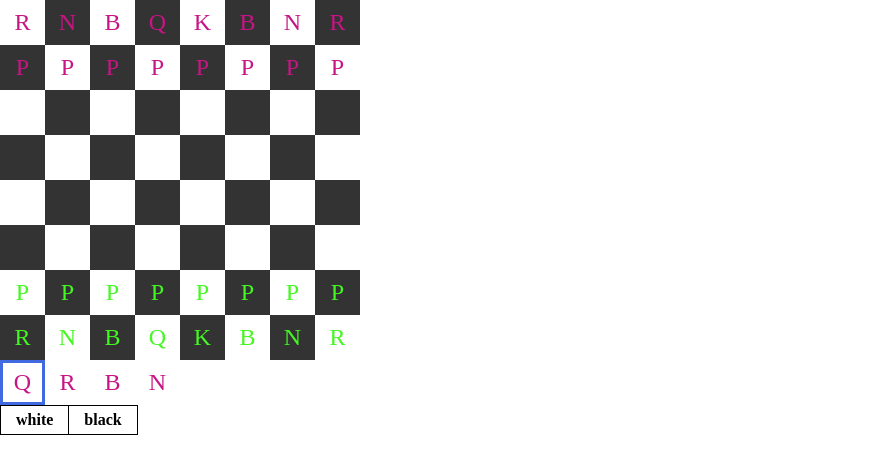
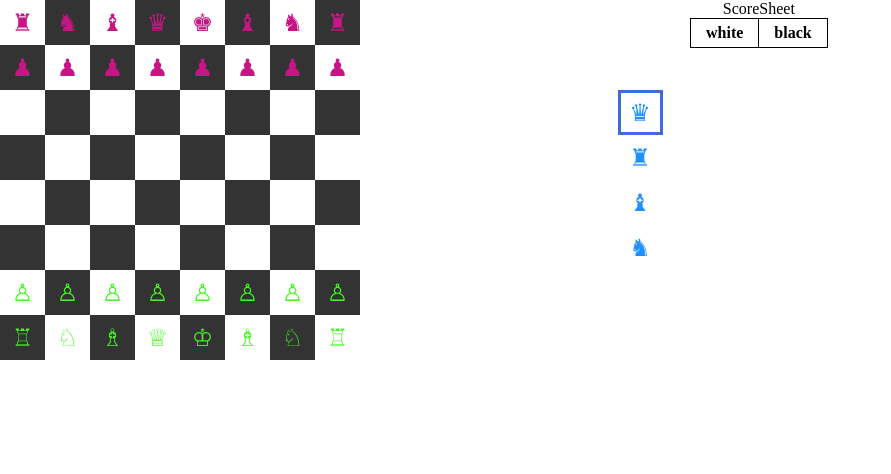
Before and after one commit to CitronBrick/chess-react, a website with bundled scripts: page index.html in a window 1280 px wide. Shown: the whole page, without its empty margins (0-891 px from the left). Built offline with nearby package versions, Linux system fonts and the light colour scheme.

Commit message:
added icon symbols for chess pieces (unicode)

```diff
--- a/legal-v2.js
+++ b/legal-v2.js
@@ -175,11 +175,16 @@ function applyMoveToContext(movingPiece, destination, context) {
 				if(enemyHasNoMoveLeft) {   // checkmate for enemy
 					window.alert('checkmate for ' + enemy);
 					updatedContext.scoreSheet = suffixScoreSheetEntry(updatedContext.scoreSheet,'+');
+					updatedContext.result = {code: movingPiece.color == 'W'? '1-0':'0-1', message: movingPiece.color + ' has won by checkmate'};
 
 				}
+			} else if(enemyHasNoMoveLeft) {
+				window.alert('game drawn by stalemate');
+				updatedContext.result = {code: '0.5-0.5',message:'game drawn by stalemate'};
 			}
 			if(hasInsufficientMaterial(updatedContext)) {
 				window.alert('game drawn due to insufficient material');
+				updatedContext.result = {code:'0.5-0.5',message:'game drawn due to insufficient material'};
 			}
 
 
@@ -516,7 +521,6 @@ function getKingRange(king, context) {
 	res.push({file: f - 1,rank: r - 1});
 	res.push({file: f - 1, rank:r });
 	res.push({file: f - 1, rank:r + 1});
-	// if(context.)
 	res = res.filter((sq,i)=>{
 
 		if( sq.rank >= 1 && sq.rank <= 8 && sq.file >= 'A'.charCodeAt(0) && sq.file <= 'H'.charCodeAt(0)) {
@@ -629,6 +633,8 @@ function includesSquare(arr, square) {
 	return arr.some((sq)=> sq.rank == square.rank && sq.file == square.file );
 }
 
+
+/* deep colone the pieceList array */
 function clonePieceList(pieceList) {
 	return pieceList.slice().map((p)=>{
 		//return {symbol: p.symbol, color: p.color, rank: p.rank, file: p.file};
--- a/script.js
+++ b/script.js
@@ -92,10 +92,19 @@ class Piece extends React.Component {
 		evt.dataTransfer.setData('application/json', JSON.stringify({piece: this.props.piece}));
 	}
 
+	symbolToUnicode() {
+		var pieceList = ['K','Q','R','B','N','P'];
+		// if(this.props.color == 'black') {
+			console.log(this.props.piece.symbol instanceof String);
+			console.log(typeof(this.props.piece.symbol) == 'string');
+			var index =  pieceList.indexOf(this.props.piece.symbol);
+			// return String.fromCharCode(0x2654 + index);
+		return String.fromCharCode((this.props.piece.color == 'W'?0x2654:0x265A) + index);
 
+	}
 
 	render() {
-		return ce('span', {className: 'piece', 'data-color': this.props.piece.color, draggable: true, onDragStart: this.handleDragStart}, this.props.piece.symbol);
+		return ce('span', {className: 'piece', 'data-color': this.props.piece.color, draggable: true, onDragStart: this.handleDragStart}, this.symbolToUnicode());
 	}
 }
 
@@ -118,8 +127,10 @@ class PromotionPalette extends React.Component  {
 }
 
 function ScoreSheet(props)  {
-	return ce('div',{},
-		ce('table',{className:'scoreSheet'},
+	return ce(GameContext.Consumer, {}, (context)=>
+		ce('div',{},
+			ce('table',{className:'scoreSheet'}, [
+				ce('caption',{key:'caption'},'ScoreSheet'),
 				ce('thead',{key:'thead'},
 					ce('tr', {}, ['white','black'].map(color=>ce('th',{key:color}, color)))
 				),
@@ -127,7 +138,9 @@ function ScoreSheet(props)  {
 					ce('tr',{key:'tr'+i, className:'tr'+i}, [props.scoreSheet[i*2], props.scoreSheet[i*2+1]].map((move,j)=>
 						ce('td', {key: i+''+j}, move)
 					))
-			))
+				)),
+				(context.result?ce('tfoot',{key:'tfoot'},ce('tr',{},ce('td',{colSpan:2},context.result.code))):undefined)
+			])
 		)
 	);
 }
@@ -145,6 +158,7 @@ class ChessBoard extends React.Component {
 			promotionSymbol:'Q',
 			justArrivedFourthRankPawn: undefined,
 			scoreSheet: [],
+			result: undefined,
 			movesSincePushCapture: 0,
 			moveNo: 0,
 			setPromotionSymbol:  (symbol)=>{
--- a/style.css
+++ b/style.css
@@ -7,6 +7,12 @@
 	margin-block-start: 0px;
 	margin-block-end: 0px;
 	box-sizing: border-box;
+}
+
+main {
+	display: grid;
+	grid-template-columns: 1fr 100px 1fr;
+	grid-template-rows: 1fr;
 }
 
 
@@ -47,6 +53,13 @@
 
 .promotionPalette {
 	display: flex;
+	flex-flow: column nowrap;
+	align-items: center;
+	justify-content: center;
+}
+
+.promotionPalette .piece {
+	color: dodgerblue;
 }
 
 .promotionPalette .square[data-selected="true"] {
```
Lines whose indentation alone changed are shown as unchanged.
